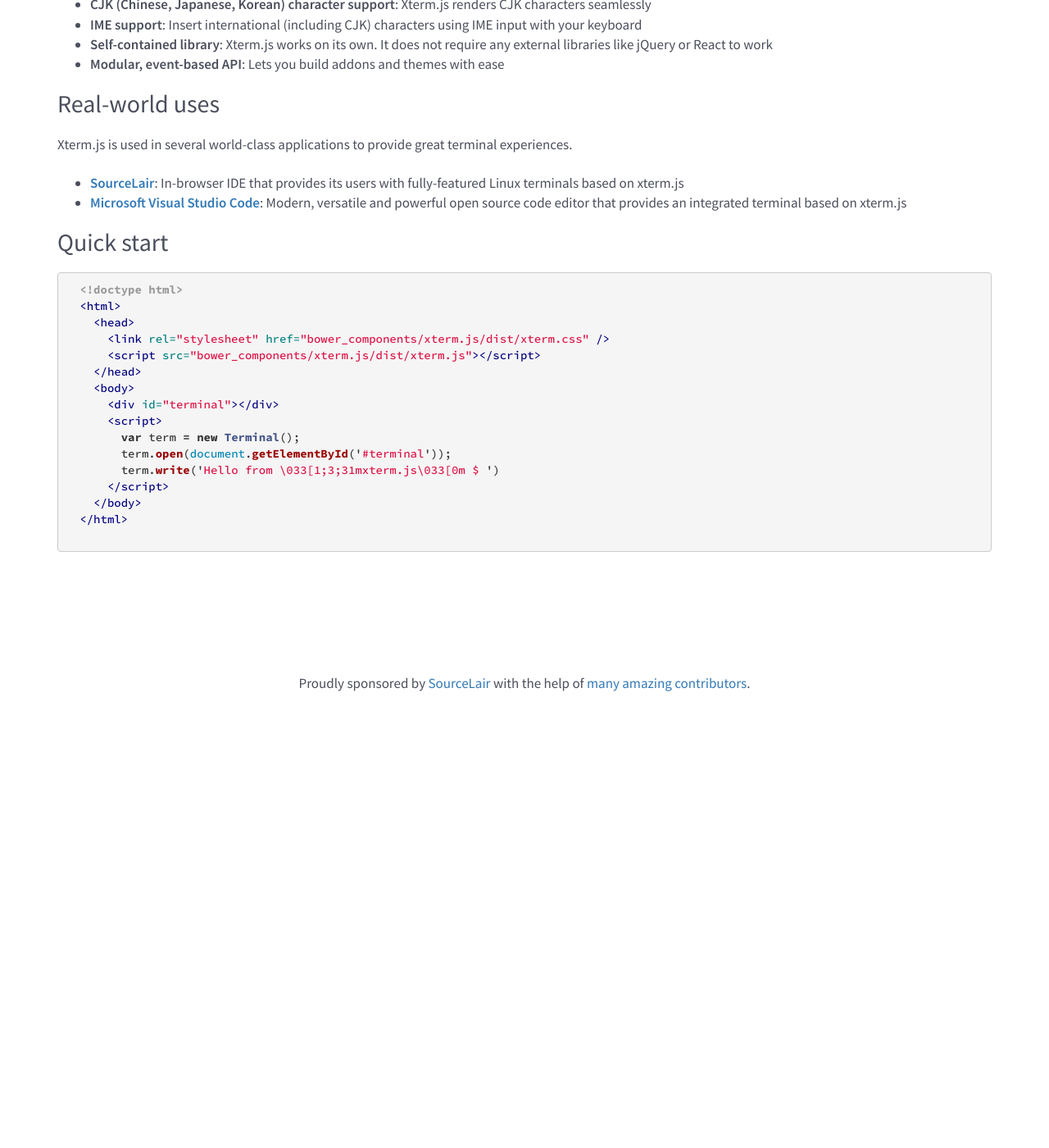
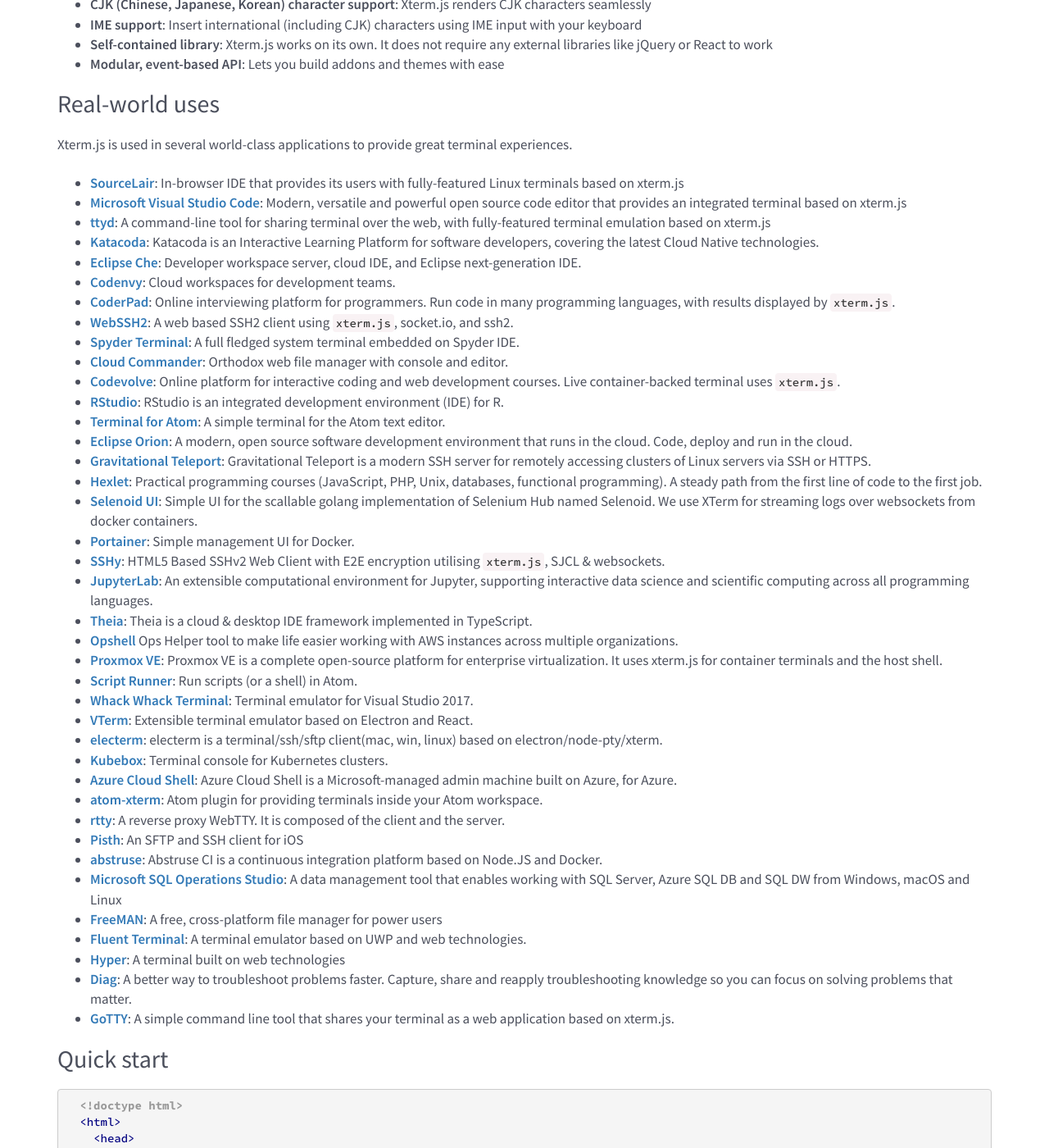
Before and after one commit to xtermjs/xtermjs.org, a Jekyll site: the page built from _pages/index.html, in a window 1280 px wide and 1400 px high, scrolled down 329 px. Shown: the whole window at 82% size. Built offline with Jekyll 4.4.1, drawn with Linux system fonts in a browser that asks for light colours; nearby versions of some CDN libraries; before the commit the page ends 1192 px from its top, so only the background shows below that.

Commit message:
Update real world use cases
Fixes #41

```diff
--- a/_includes/xtermjs-description.md
+++ b/_includes/xtermjs-description.md
@@ -16,3 +16,41 @@
 
 - [**SourceLair**](https://www.sourcelair.com/): In-browser IDE that provides its users with fully-featured Linux terminals based on xterm.js
 - [**Microsoft Visual Studio Code**](http://code.visualstudio.com/): Modern, versatile and powerful open source code editor that provides an integrated terminal based on xterm.js
+- [**ttyd**](https://github.com/tsl0922/ttyd): A command-line tool for sharing terminal over the web, with fully-featured terminal emulation based on xterm.js
+- [**Katacoda**](https://www.katacoda.com/): Katacoda is an Interactive Learning Platform for software developers, covering the latest Cloud Native technologies.
+- [**Eclipse Che**](http://www.eclipse.org/che): Developer workspace server, cloud IDE, and Eclipse next-generation IDE.
+- [**Codenvy**](http://www.codenvy.com): Cloud workspaces for development teams.
+- [**CoderPad**](https://coderpad.io): Online interviewing platform for programmers. Run code in many programming languages, with results displayed by `xterm.js`.
+- [**WebSSH2**](https://github.com/billchurch/WebSSH2): A web based SSH2 client using `xterm.js`, socket.io, and ssh2.
+- [**Spyder Terminal**](https://github.com/spyder-ide/spyder-terminal): A full fledged system terminal embedded on Spyder IDE.
+- [**Cloud Commander**](https://cloudcmd.io "Cloud Commander"): Orthodox web file manager with console and editor.
+- [**Codevolve**](https://www.codevolve.com "Codevolve"): Online platform for interactive coding and web development courses. Live container-backed terminal uses `xterm.js`.
+- [**RStudio**](https://www.rstudio.com/products/RStudio "RStudio"): RStudio is an integrated development environment (IDE) for R.
+- [**Terminal for Atom**](https://github.com/jsmecham/atom-terminal-tab): A simple terminal for the Atom text editor.
+- [**Eclipse Orion**](https://orionhub.org): A modern, open source software development environment that runs in the cloud. Code, deploy and run in the cloud.
+- [**Gravitational Teleport**](https://github.com/gravitational/teleport): Gravitational Teleport is a modern SSH server for remotely accessing clusters of Linux servers via SSH or HTTPS.
+- [**Hexlet**](https://en.hexlet.io): Practical programming courses (JavaScript, PHP, Unix, databases, functional programming). A steady path from the first line of code to the first job.
+- [**Selenoid UI**](https://github.com/aerokube/selenoid-ui): Simple UI for the scallable golang implementation of Selenium Hub named Selenoid. We use XTerm for streaming logs over websockets from docker containers.
+- [**Portainer**](https://portainer.io): Simple management UI for Docker.
+- [**SSHy**](https://github.com/stuicey/SSHy): HTML5 Based SSHv2 Web Client with E2E encryption utilising `xterm.js`, SJCL & websockets.
+- [**JupyterLab**](https://github.com/jupyterlab/jupyterlab): An extensible
+computational environment for Jupyter, supporting interactive data science and scientific computing across all programming languages.
+- [**Theia**](https://github.com/theia-ide/theia): Theia is a cloud & desktop IDE framework implemented in TypeScript.
+- [**Opshell**](https://github.com/ricktbaker/opshell) Ops Helper tool to make life easier working with AWS instances across multiple organizations.
+- [**Proxmox VE**](https://www.proxmox.com/en/proxmox-ve): Proxmox VE is a complete open-source platform for enterprise virtualization. It uses xterm.js for container terminals and the host shell.
+- [**Script Runner**](https://github.com/ioquatix/script-runner): Run scripts (or a shell) in Atom.
+- [**Whack Whack Terminal**](https://github.com/Microsoft/WhackWhackTerminal): Terminal emulator for Visual Studio 2017.
+- [**VTerm**](https://github.com/vterm/vterm): Extensible terminal emulator based on Electron and React.
+- [**electerm**](http://electerm.html5beta.com): electerm is a terminal/ssh/sftp client(mac, win, linux) based on electron/node-pty/xterm.
+- [**Kubebox**](https://github.com/astefanutti/kubebox): Terminal console for Kubernetes clusters.
+- [**Azure Cloud Shell**](https://shell.azure.com): Azure Cloud Shell is a Microsoft-managed admin machine built on Azure, for Azure.
+- [**atom-xterm**](https://atom.io/packages/atom-xterm): Atom plugin for providing terminals inside your Atom workspace.
+- [**rtty**](https://github.com/zhaojh329/rtty): A reverse proxy WebTTY. It is composed of the client and the server.
+- [**Pisth**](https://github.com/ColdGrub1384/Pisth): An SFTP and SSH client for iOS
+- [**abstruse**](https://github.com/bleenco/abstruse): Abstruse CI is a continuous integration platform based on Node.JS and Docker.
+- [**Microsoft SQL Operations Studio**](https://github.com/Microsoft/sqlopsstudio): A data management tool that enables working with SQL Server, Azure SQL DB and SQL DW from Windows, macOS and Linux
+- [**FreeMAN**](https://github.com/matthew-matvei/freeman): A free, cross-platform file manager for power users
+- [**Fluent Terminal**](https://github.com/felixse/FluentTerminal): A terminal emulator based on UWP and web technologies.
+- [**Hyper**](https://hyper.is): A terminal built on web technologies
+- [**Diag**](https://diag.ai): A better way to troubleshoot problems faster. Capture, share and reapply troubleshooting knowledge so you can focus on solving problems that matter.
+- [**GoTTY**](https://github.com/yudai/gotty): A simple command line tool that shares your terminal as a web application based on xterm.js.
```
